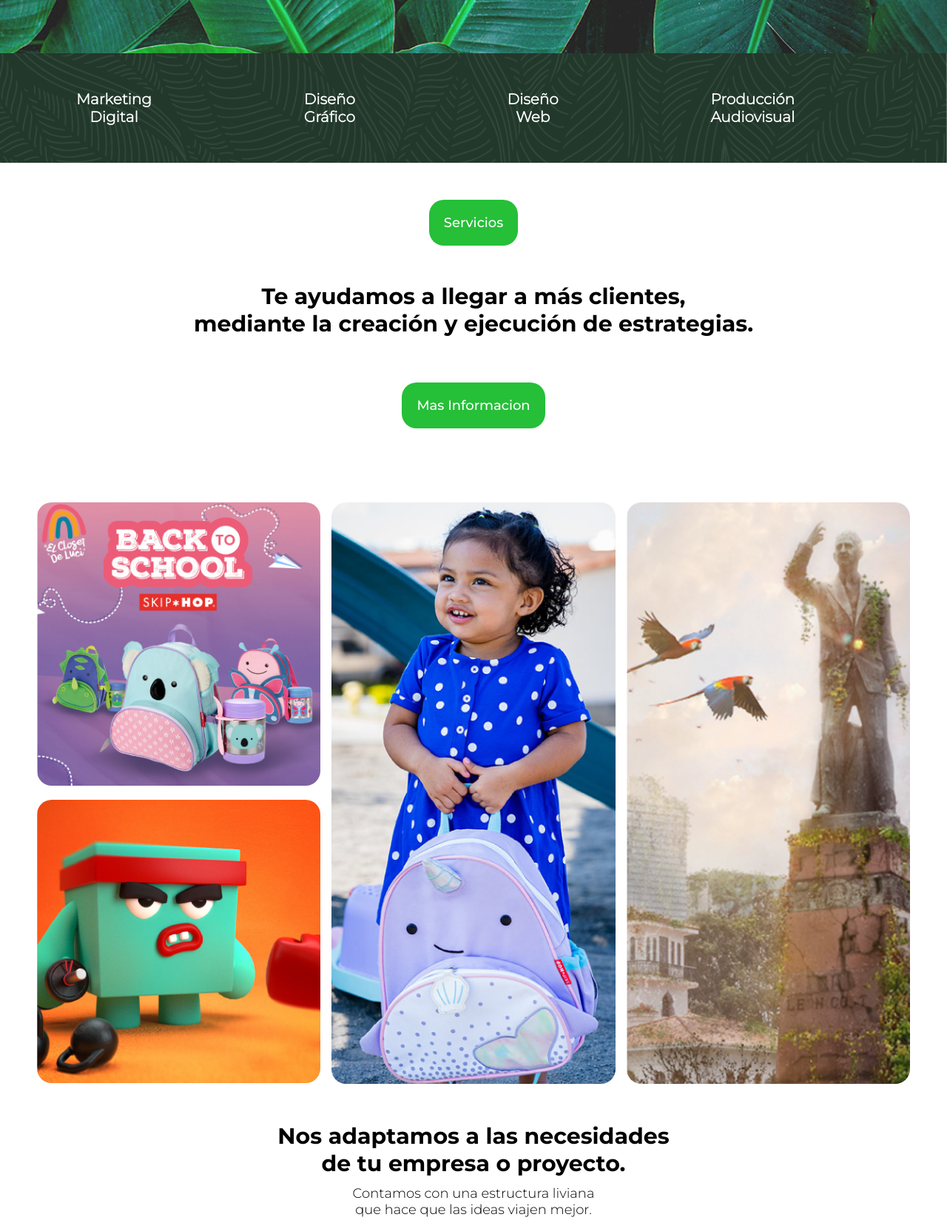
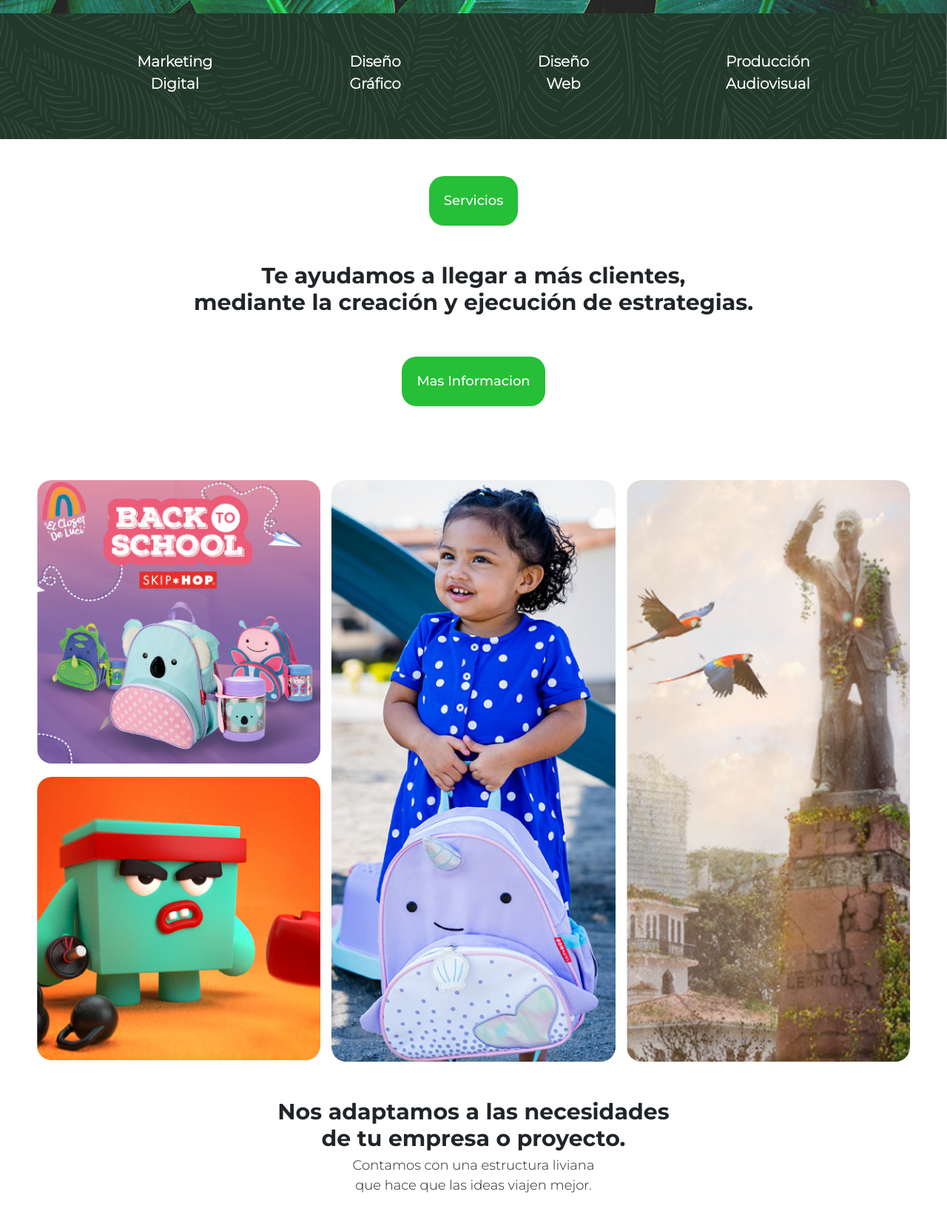
Before and after one commit to JosipXT/MataPlatano, a plain HTML site: page index.html in a window 1280 px wide. Shown: the part 520-2169 px from the top of the page at 74% size. Drawn offline with nearby package versions, Linux system fonts and the light colour scheme.

Commit message:
Este es mi primer commit

```diff
--- a/index.html
+++ b/index.html
@@ -6,6 +6,12 @@
     <meta http-equiv="X-UA-Compatible" content="IE=edge">
     <meta name="viewport" content="width=device-width, initial-scale=1.0">
     <title>Mata e' Plátano Studio</title>
+
+
+
+    <link href="https://cdn.jsdelivr.net/npm/bootstrap@5.1.3/dist/css/bootstrap.min.css" rel="stylesheet" integrity="sha384-1BmE4kWBq78iYhFldvKuhfTAU6auU8tT94WrHftjDbrCEXSU1oBoqyl2QvZ6jIW3" crossorigin="anonymous">
+
+
 
     <link rel="preconnect" href="https://fonts.googleapis.com">
     <link rel="preconnect" href="https://fonts.gstatic.com" crossorigin>
@@ -47,17 +53,17 @@
 
         <section class="servicios__contenedor">
             <div class="servicios__textos">
-                <p>Marketing <br> Digital</p> </br>
-                <p>Diseño <br> Gráfico</p> </br>
-                <p>Diseño <br> Web</p> </br>
-                <p>Producción <br> Audiovisual</p> </br>
+                <p>Marketing <br> Digital</p>
+                <p>Diseño <br> Gráfico</p>
+                <p>Diseño <br> Web</p>
+                <p>Producción <br> Audiovisual</p>
             </div>
         </section>
 
         <section class="nosotros__contenedor">
             <button>Servicios</button>
             <div>
-                <h2>Te ayudamos a llegar a más clientes, <br>mediante la creación y ejecución de estrategias.</h2></br>
+                <h2>Te ayudamos a llegar a más clientes, <br>mediante la creación y ejecución de estrategias.</h2>
             </div>
             <button>Mas Informacion</button>
         </section>
@@ -72,8 +78,8 @@
 
         <section>
             <div class="contacto__contenedor">
-                <h2>Nos adaptamos a las necesidades <br>de tu empresa o proyecto.</h2></br>
-                <p>Contamos con una estructura liviana <br>que hace que las ideas viajen mejor.</p></br>
+                <h2>Nos adaptamos a las necesidades <br>de tu empresa o proyecto.</h2>
+                <p>Contamos con una estructura liviana <br>que hace que las ideas viajen mejor.</p>
                 <button>Portafolio</button>
             </div>
         </section>
@@ -98,5 +104,10 @@
 
 </div>
 
+
+<script src="https://cdn.jsdelivr.net/npm/@popperjs/core@2.10.2/dist/umd/popper.min.js" integrity="sha384-7+zCNj/IqJ95wo16oMtfsKbZ9ccEh31eOz1HGyDuCQ6wgnyJNSYdrPa03rtR1zdB" crossorigin="anonymous"></script>
+<script src="https://cdn.jsdelivr.net/npm/bootstrap@5.1.3/dist/js/bootstrap.min.js" integrity="sha384-QJHtvGhmr9XOIpI6YVutG+2QOK9T+ZnN4kzFN1RtK3zEFEIsxhlmWl5/YESvpZ13" crossorigin="anonymous"></script>
+
+
 </body>
 </html>
```
Also changed, not shown: pages/contacto.html (+9 -0 lines), pages/nosotros.html (+15 -8 lines), pages/portfolio.html (+10 -0 lines), pages/servicios.html (+9 -0 lines).
